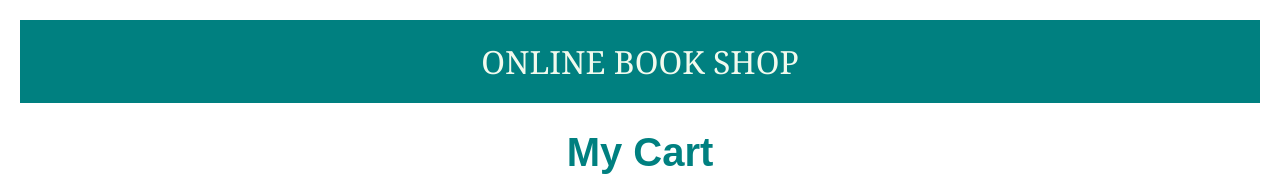
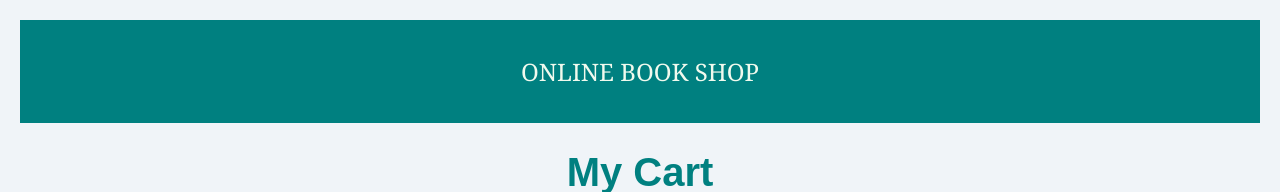
Before and after one commit to TanishkMalik01/Book-Store, a plain HTML site: page cart.html in a window 1280 px wide. Shown: the top 192 px of the page. Drawn offline with Linux system fonts and the light colour scheme.

Commit message:
Update cart.html

```diff
--- a/cart.html
+++ b/cart.html
@@ -9,7 +9,8 @@
             font-family: Arial, sans-serif;
             margin: 0;
             padding: 20px;
-
+            background-color: #f0f4f8;
+            color: #333;
         }
 
         .header {
@@ -48,27 +49,22 @@
 
         .image-column {
             width: 20%;
-
         }
 
         .description-column {
             width: 30%;
-
         }
 
         .price-column {
             width: 15%;
-
         }
 
         .quantity-column {
             width: 15%;
-
         }
 
         .action-column {
             width: 15%;
-
         }
 
         .action-column button {
@@ -97,7 +93,12 @@
 </head>
 <body>
 
-<div class="header">ONLINE BOOK SHOP</div>
+<!-- Header with clickable "ONLINE BOOK SHOP" button -->
+<div class="header">
+    <button onclick="window.location.href='index.html'" style="background-color: teal; color: #f1faee; border: none; padding: 15px 30px; font-size: 24px; cursor: pointer; font-family: 'Georgia', serif; width: 100%; text-align: center;">
+        ONLINE BOOK SHOP
+    </button>
+</div>
 
 <h1>My Cart</h1>
 
```
